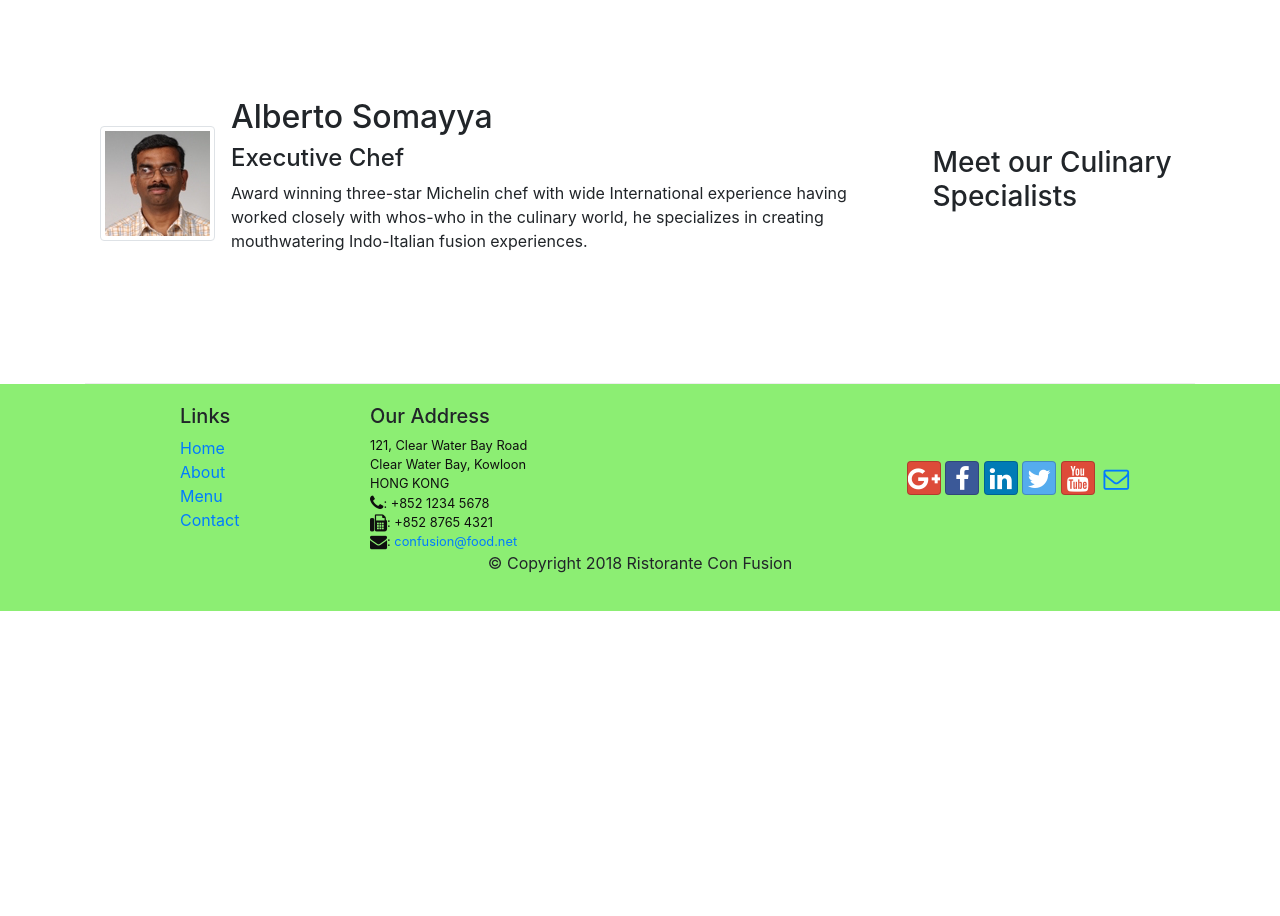
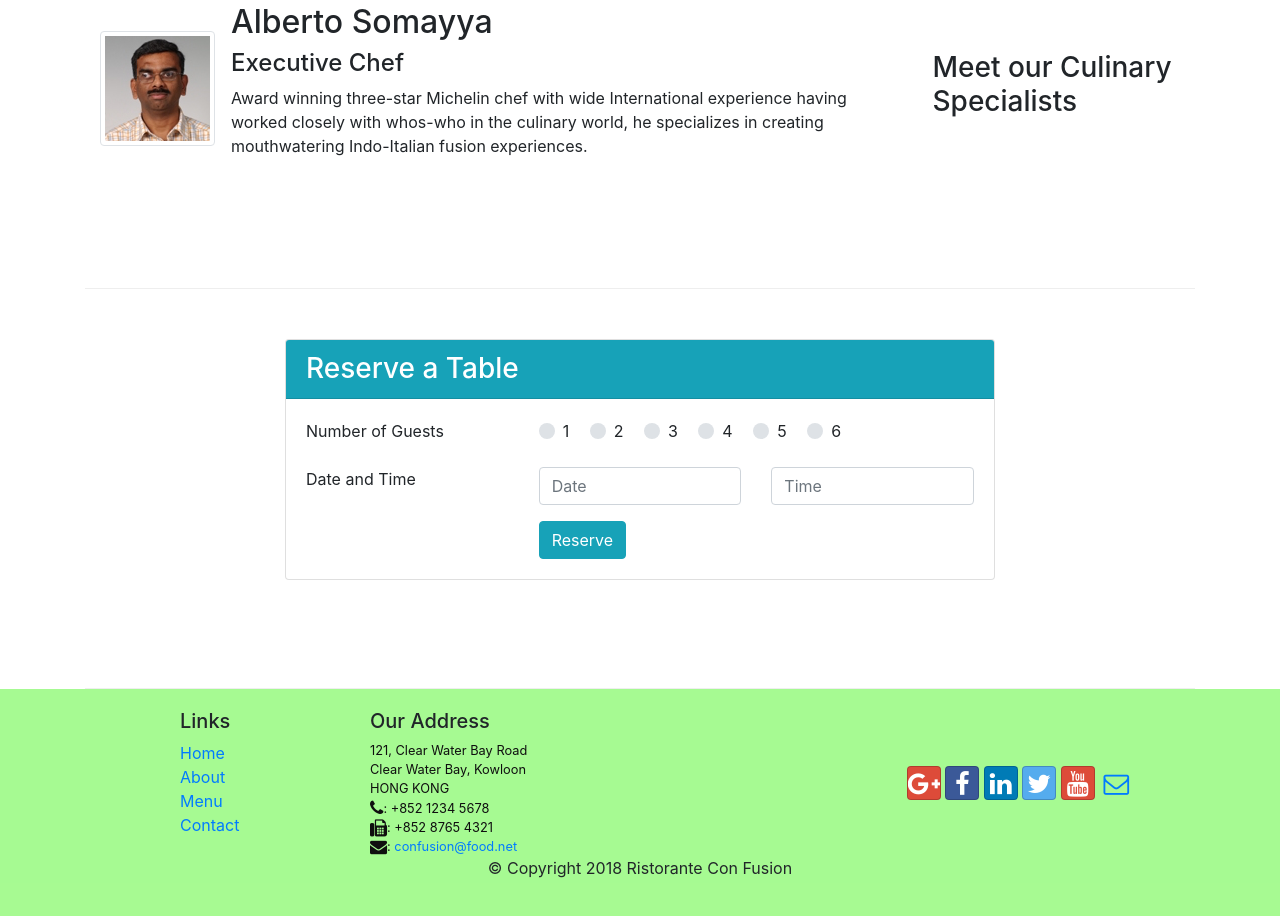
Before and after one commit to namanctrvd/Bootstrap-restro, a website: page index.html in a window 1280 px wide. Shown: the part 1150-2066 px from the top of the page. Before the commit the page ends 1761 px from the top, so only its background shows below. Drawn offline with nearby package versions, Linux system fonts and the light colour scheme.

Commit message:
Assignment-2
-Added reserve button.
-added reserve form and New badge in second content row.

```diff
--- a/css/styles.css
+++ b/css/styles.css
@@ -11,13 +11,13 @@
 }
 
 .footer {
-    background-color: #4be525a3;
+    background-color: #75f755a3;
     margin: 0px auto;
     padding: 20px 0px 20px 0px;
 }
 
 .jumbotron {
-    padding: 70px 30px 70px 30px;
+    padding: 30px 30px 15px 30px;
     margin: 0px auto;
     background: #36e10bf4;
     color: white;
--- a/index.html
+++ b/index.html
@@ -43,13 +43,22 @@
     <header class="jumbotron">
         <div class="container">
             <div class="row row-headeer">
-                <div class="col-12 col-sm-6">
+                <div class="col-12 col-md-6">
+                    <div class="col-12 ">
                         <h1>Ristorante con Fusion</h1>
                         <p>We take inspiration from the World's best cuisines, and create a unique fusion experience. Our
                             lipsmacking creations will tickle your culinary senses!</p>
                     </div>
+                </div>
+                <div class="col-12 col-md-6">
+                    <div class="row">
                         <div class="col-12 col-sm align-self-center">
                             <img src="img/logo.png" class="img-fluid">
+                        </div>
+                        <div class="col-12 col-sm align-self-center">
+                            <a type="button" class="btn btn-warning btn-lg btn-block" href="#reserve">Reserve</a>
+                        </div>
+                    </div>
                 </div>
             </div>
         </div>
@@ -80,13 +89,19 @@
                 <h3>This Month's Promotions</h3>
             </div>
             <div class="col col-sm col-md order-sm-last">
-                <h2>Weekend Grand Buffet</h2>
+                <div class="media">
+                    <div class="media-body">
+                        <h2>Weekend Grand Buffet <span class="badge badge-danger">NEW</span></h2>
                         <p class="d-none d-sm-block">Featuring mouthwatering combinations with a choice of five different
                             salads, six enticing appetizers,
                             six main entrees and five choicest desserts. Free flowing bubbly and soft drinks. All for just
                             $19.99 per person </p>
                     </div>
+                    <img class="d-flex mr-3 img-thumbnail align-self-center" src="img/buffet.png" alt="Uthappizza">
                 </div>
+            </div>
+        </div>
+
 
         <div class="row row-content align-items-center">
             <div class="col-12 col-sm-4 col-md-3 order-sm-last">
@@ -104,6 +119,66 @@
                             creating mouthwatering Indo-Italian fusion experiences.
                         </p>
                     </div>
+                </div>
+            </div>
+        </div>
+
+        <div class="row row-content justify-content-center" id="reserve">
+            <div class="col-12 col-sm-10 col-md-8">
+                <div class="card ">
+                    <h3 class="card-header bg-info text-white">Reserve a Table</h3>
+                    <div class="card-body">
+                        <form>
+                            <div class="form-group row">
+                                <div class="col col-12 col-lg-4"><label for="formGroupExampleInput">Number of Guests</label></div>
+                                <div class="col col-12 col-lg-8">
+                                    <div class="custom-control custom-radio custom-control-inline">
+                                        <input type="radio" id="customRadioInline1" name="customRadioInline1" class="custom-control-input">
+                                        <label class="custom-control-label" for="customRadioInline1">1</label>
+                                    </div>
+                                    <div class="custom-control custom-radio custom-control-inline">
+                                        <input type="radio" id="customRadioInline2" name="customRadioInline1" class="custom-control-input">
+                                        <label class="custom-control-label" for="customRadioInline2">2</label>
+                                    </div>
+                                    <div class="custom-control custom-radio custom-control-inline">
+                                        <input type="radio" id="customRadioInline3" name="customRadioInline1" class="custom-control-input">
+                                        <label class="custom-control-label" for="customRadioInline3">3</label>
+                                    </div>
+                                    <div class="custom-control custom-radio custom-control-inline">
+                                        <input type="radio" id="customRadioInline4" name="customRadioInline1" class="custom-control-input">
+                                        <label class="custom-control-label" for="customRadioInline4">4</label>
+                                    </div>
+                                    <div class="custom-control custom-radio custom-control-inline">
+                                        <input type="radio" id="customRadioInline5" name="customRadioInline1" class="custom-control-input">
+                                        <label class="custom-control-label" for="customRadioInline5">5</label>
+                                    </div>
+                                    <div class="custom-control custom-radio custom-control-inline">
+                                        <input type="radio" id="customRadioInline6" name="customRadioInline1" class="custom-control-input">
+                                        <label class="custom-control-label" for="customRadioInline6">6</label>
+                                    </div>
+                                </div>
+                            </div> <!-- form-group -->
+                            <div class="form-group row">
+                                <div class="col col-12 col-lg-4"><label for="formGroupExampleInput">Date and Time</label></div>
+                                <div class="col col-12 col-lg-8">
+                                    <div class="row">
+                                        <div class="col">
+                                            <input type="text" class="form-control" placeholder="Date">
+                                        </div>
+                                        <div class="col">
+                                            <input type="text" class="form-control" placeholder="Time">
+                                        </div>
+                                    </div>
+                                </div>
+                            </div> <!-- form-group -->
+                            <div class="row">
+                                <div class="col"></div>
+                                <div class="col col-12 col-lg-8">
+                                    <button type="submit" class="btn btn-info ">Reserve</button>
+                                </div>
+                            </div>
+                        </form>
+                    </div> <!-- card-body -->
                 </div>
             </div>
         </div>
```
Also changed, not shown: Assignment-2/screencapture-127-0-0-1-5500-index-html-2022-06-05-13_00_57.png (added), 2 other files. Lines whose indentation alone changed are shown as unchanged.
